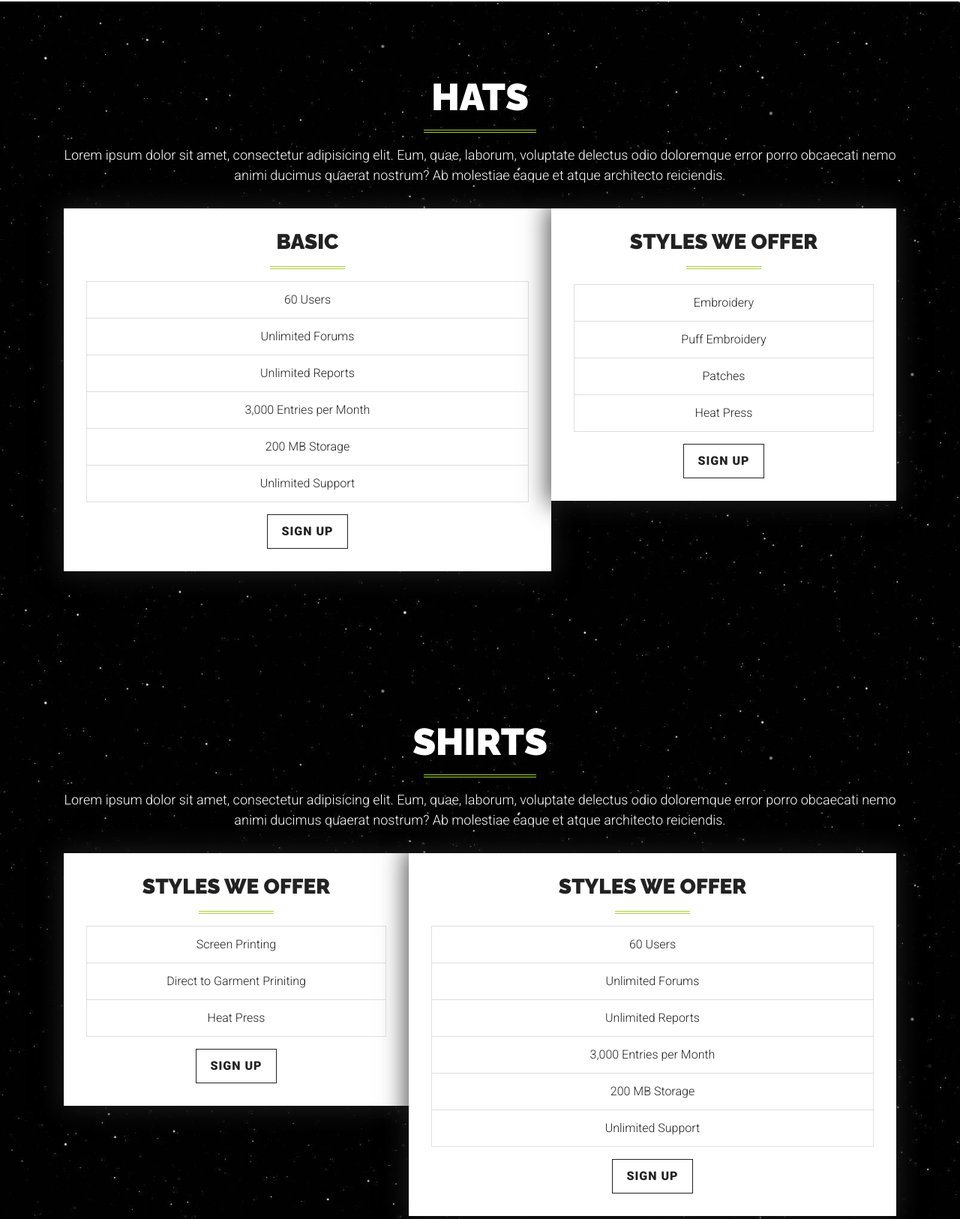
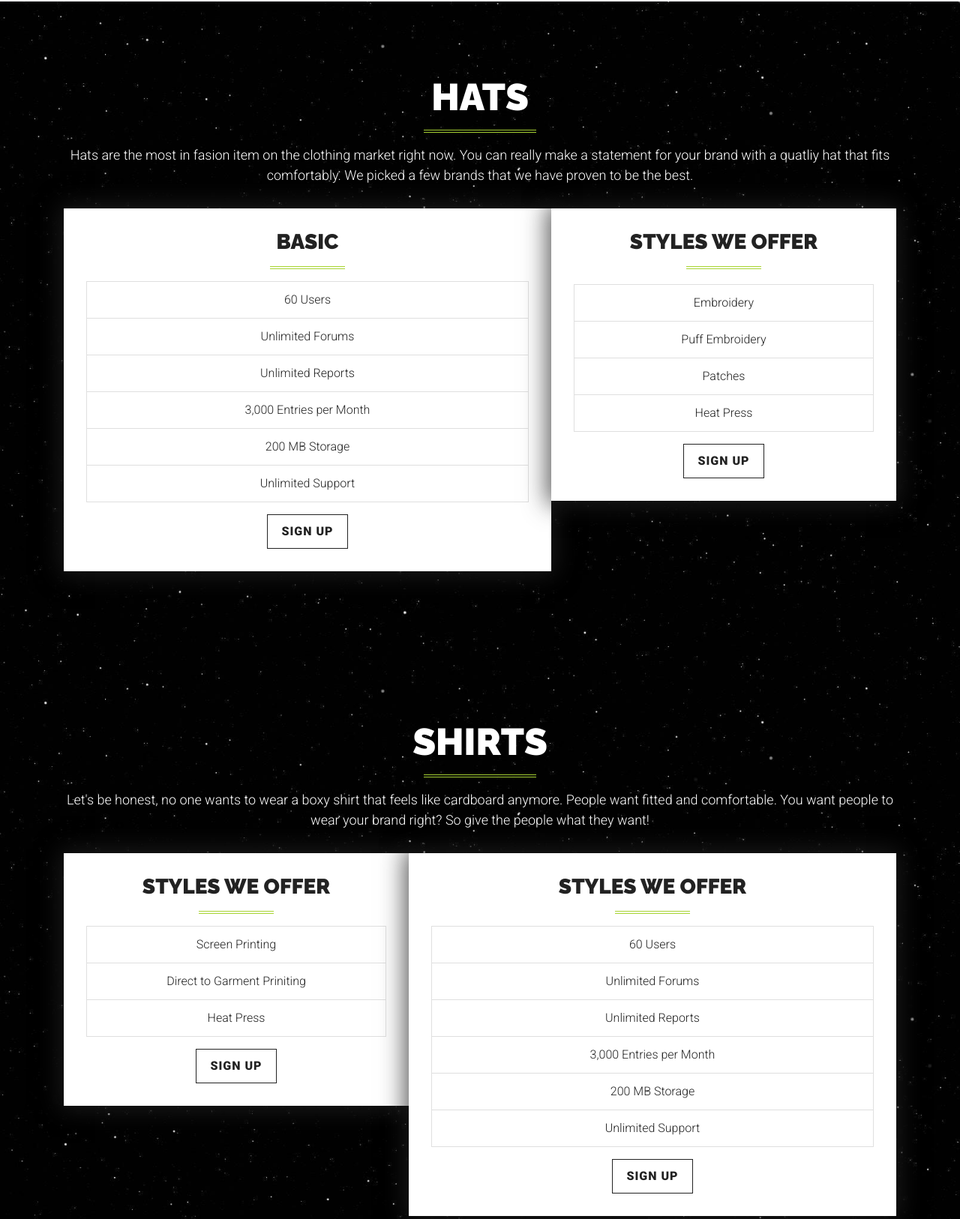
Before and after one commit to 54Pines/SATLAB2017, a plain HTML site: page samples.html in a window 1280 px wide. Shown: the part 1300-2926 px from the top of the page at 75% size. Drawn offline with Linux system fonts and the light colour scheme.

Commit message:
Updated samples page
Updated descriptions of each section

```diff
--- a/samples.html
+++ b/samples.html
@@ -160,7 +160,7 @@
           <div class="text-center">
             <h2>Hats</h2>
             <hr class="colored">
-            <p>Lorem ipsum dolor sit amet, consectetur adipisicing elit. Eum, quae, laborum, voluptate delectus odio doloremque error porro obcaecati nemo animi ducimus quaerat nostrum? Ab molestiae eaque et atque architecto reiciendis.</p>
+            <p>Hats are the most in fasion item on the clothing market right now. You can really make a statement for your brand with a quatliy hat that fits comfortably. We picked a few brands that we have proven to be the best. </p>
           </div>
           <div class="row">
             <!-- Pricing Table 1 -->
@@ -205,7 +205,7 @@
           <div class="text-center">
             <h2>Shirts</h2>
             <hr class="colored">
-            <p>Lorem ipsum dolor sit amet, consectetur adipisicing elit. Eum, quae, laborum, voluptate delectus odio doloremque error porro obcaecati nemo animi ducimus quaerat nostrum? Ab molestiae eaque et atque architecto reiciendis.</p>
+            <p>Let's be honest, no one wants to wear a boxy shirt that feels like cardboard anymore. People want fitted and comfortable. You want people to wear your brand right? So give the people what they want!  </p>
           </div>
           <div class="row">
             <!-- Pricing Table 1 -->
@@ -246,7 +246,7 @@
           <div class="text-center">
             <h2>Stickers & Decals</h2>
             <hr class="colored">
-            <p>Lorem ipsum dolor sit amet, consectetur adipisicing elit. Eum, quae, laborum, voluptate delectus odio doloremque error porro obcaecati nemo animi ducimus quaerat nostrum? Ab molestiae eaque et atque architecto reiciendis.</p>
+            <p>So many ways you can use stickers or decals to promote company. Make a bunch of stickers and pass them out. Create beautiful decals for your vehicle to advertise. Print a die-cut for your business front door or window. The list is almost endless and the best part is they are all effective!</p>
           </div>
           <div class="row">
             <!-- Pricing Table 1 -->
@@ -292,7 +292,7 @@
           <div class="text-center">
             <h2>Banners</h2>
             <hr class="colored">
-            <p>Lorem ipsum dolor sit amet, consectetur adipisicing elit. Eum, quae, laborum, voluptate delectus odio doloremque error porro obcaecati nemo animi ducimus quaerat nostrum? Ab molestiae eaque et atque architecto reiciendis.</p>
+            <p>Banners are important for marketing. You can make smaller banners for events, or giant banners to cover a wall. They are all thick vinyl for durability and come in matte or gloss. Don't forget to make a step and repeat for your event! </p>
           </div>
           <div class="row">
             <!-- Pricing Table 1 -->
```
